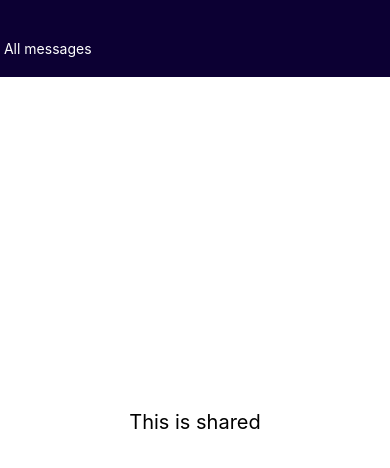
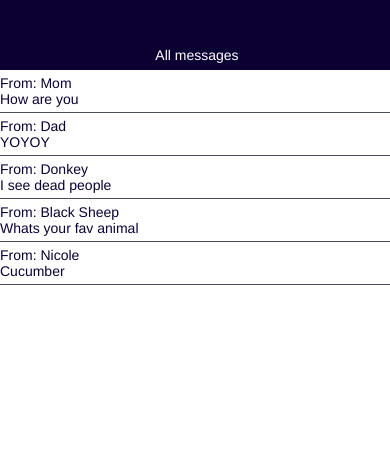
Before and after one commit to jeremiahlukus/snapchat, a React Native app: screen / in a window 390 px wide. Shown: the top 468 px of the page. Built offline with nearby package versions, Linux system fonts and the light colour scheme.

Commit message:
Added list message screen

```diff
--- /dev/null
+++ b/src/components/containers/Messages.js
@@ -0,0 +1,62 @@
+import React, { Component } from "react";
+import {
+  View,
+  StyleSheet,
+  Text,
+  FlatList,
+  TouchableOpacity
+} from "react-native";
+
+class Messages extends Component {
+  constructor() {
+    super();
+    this.state = {
+      messages: [
+        { id: 1, from: "Mom", content: "How are you" },
+        { id: 2, from: "Dad", content: "YOYOY" },
+        { id: 3, from: "Donkey", content: "I see dead people" },
+        { id: 4, from: "Black Sheep", content: "Whats your fav animal" },
+        { id: 5, from: "Nicole", content: "Cucumber" }
+      ]
+    };
+  }
+
+  _renderMessage(item) {
+    return (
+      <View style={styles.message}>
+        <Text style={[{ paddingTop: 5 }, styles.messageText]}>
+          From: {item.from}
+        </Text>
+        <Text style={[{ paddingBottom: 5 }, styles.messageText]}>
+          {item.content}
+        </Text>
+      </View>
+    );
+  }
+
+  render() {
+    return (
+      <FlatList
+        keyExtractor={item => item.id}
+        data={this.state.messages}
+        renderItem={({ item }) => this._renderMessage(item)}
+      />
+    );
+  }
+}
+
+const styles = StyleSheet.create({
+  main: {},
+  message: {
+    width: 100 + "%",
+    borderBottomWidth: 1,
+    borderColor: "rgb(71, 77, 89)"
+  },
+  messageText: {
+    color: "rgb(12,0,51)",
+    fontFamily: "helvetica",
+    fontSize: 14
+  }
+});
+
+export default Messages;
--- /dev/null
+++ b/src/components/containers/index.js
@@ -0,0 +1,3 @@
+import Messages from "./Messages";
+
+export { Messages };
--- a/src/components/layout/Home.js
+++ b/src/components/layout/Home.js
@@ -1,13 +1,16 @@
 import React, { Component } from "react";
 import { View, StyleSheet, Text } from "react-native";
 import { Header } from "../presentation";
+import { Messages } from "../containers";
 
 class Home extends Component {
   render() {
     return (
       <View style={styles.container}>
         <Header text={"All messages"} />
-        <Text style={styles.welcome}>This is shared</Text>
+        <View style={{ marginTop: 70, width: 100 + "%" }}>
+          <Messages />
+        </View>
       </View>
     );
   }
@@ -15,8 +18,6 @@ class Home extends Component {
 const styles = StyleSheet.create({
   container: {
     flex: 1,
-    justifyContent: "center",
-    alignItems: "center",
     backgroundColor: "white"
   },
   welcome: {
--- a/src/components/presentation/Header.js
+++ b/src/components/presentation/Header.js
@@ -17,12 +17,16 @@ const styles = StyleSheet.create({
     backgroundColor: "rgb(12,0,51)",
     position: "absolute",
     paddingTop: 40,
-    paddingBottom: 20,
     top: 0,
-    width: 100 + "%"
+    height: 70,
+    width: 100 + "%",
+    justifyContent: "center"
   },
   text: {
-    color: "white"
+    color: "white",
+    fontFamily: "helvetica",
+    alignSelf: "center",
+    fontSize: 14
   }
 });
 
```
